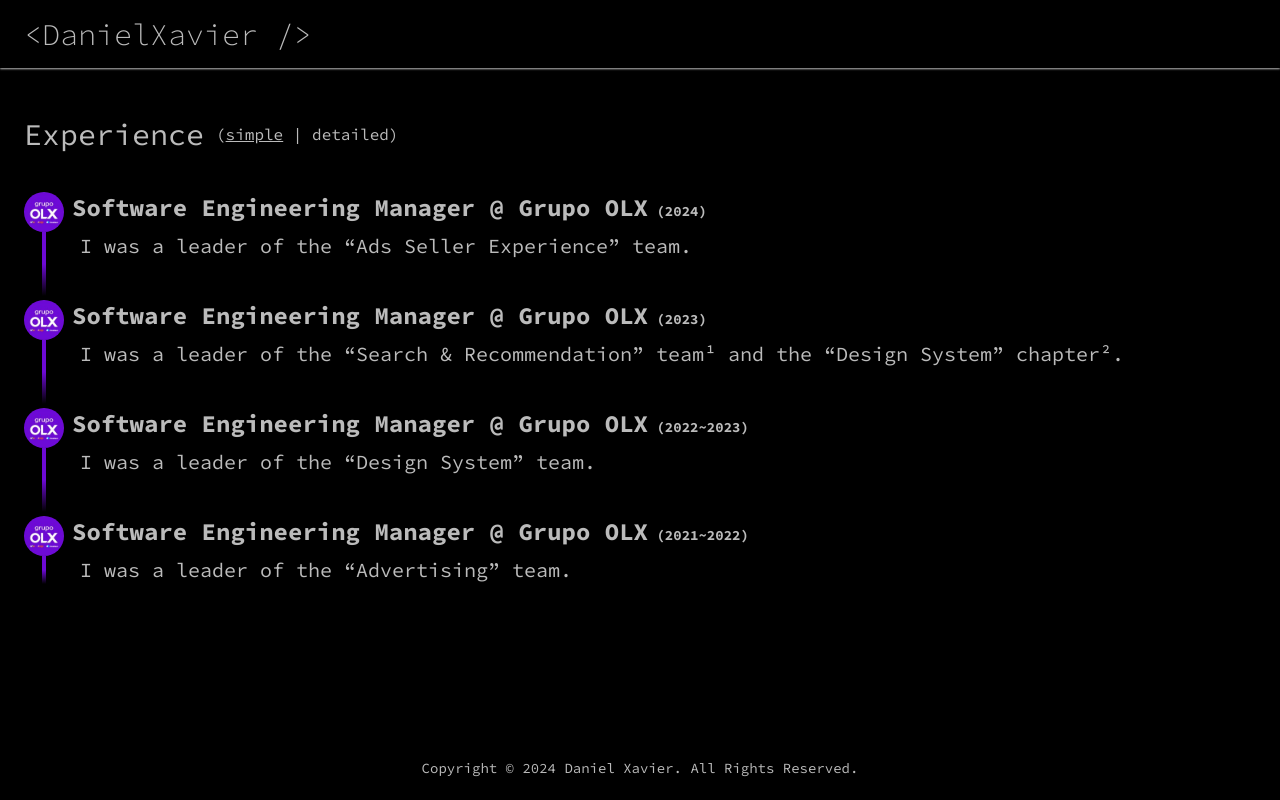
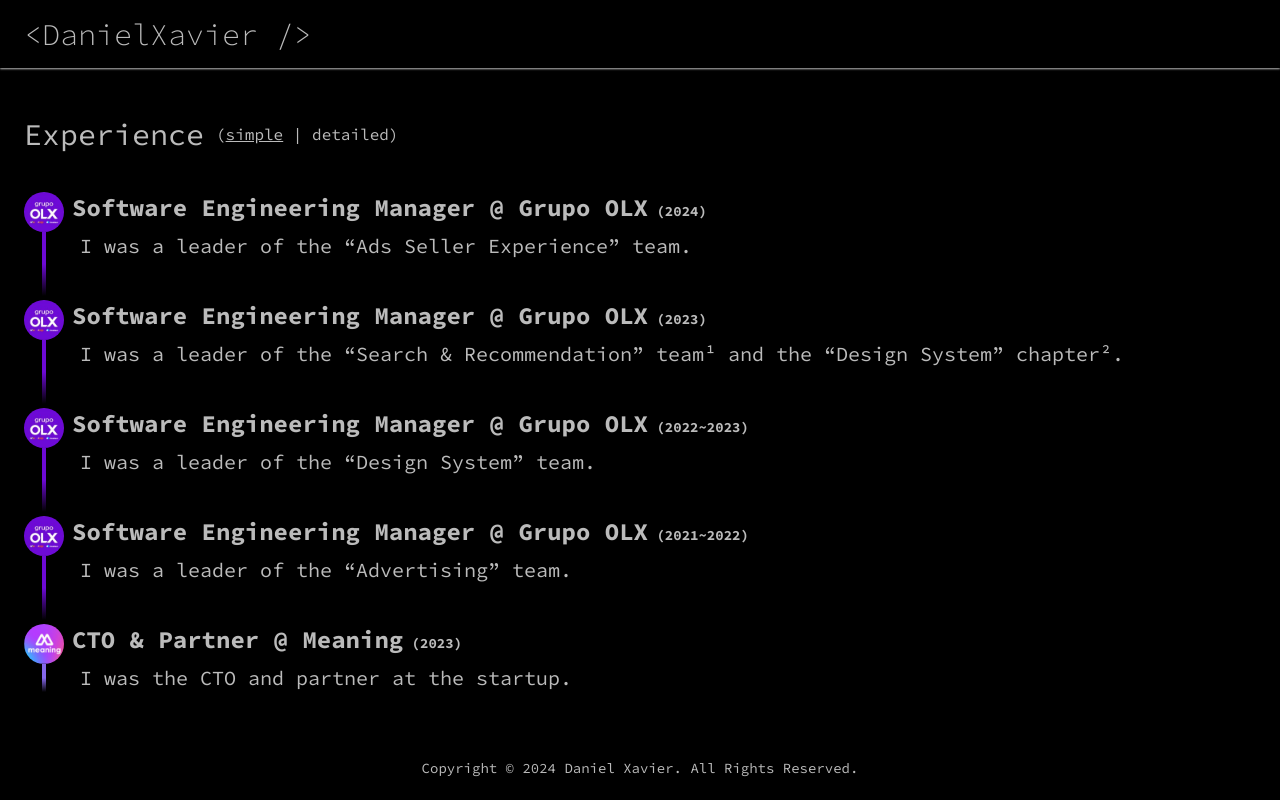
Before and after one commit to DanielJXavier/my-portfolio, a Next.js app: page /experience in a window 1280 px wide. Built offline with nearby package versions, Linux system fonts and the light colour scheme.

Commit message:
feat: add Meaning experience

```diff
--- a/src/app/experience/Experience.tsx
+++ b/src/app/experience/Experience.tsx
@@ -179,6 +179,29 @@
             To manage high expectations regarding Advertising revenue results.
           </GreatestChallenge>
         </ExperienceItem>
+        <ExperienceItem
+          from="before:from-[#8568ec]"
+          via="before:via-[#8568ec]"
+          logoPath="/meaning_logo.jpg"
+          year="2023"
+          role="CTO & Partner"
+          company="Meaning"
+          description="I was the CTO and partner at the startup."
+        >
+          <Resposibilities>
+            <li>
+              To create the technical vision and product strategy for the
+              company;
+            </li>
+            <li>To architect the solution from scratch;</li>
+            <li>To refine the technical requirements of the product;</li>
+            <li>To create a Proof of Concept project;</li>
+          </Resposibilities>
+          <GreatestChallenge>
+            To transform a very &ldquo;human&rdquo; project based on personal
+            consultancy into a system.
+          </GreatestChallenge>
+        </ExperienceItem>
       </main>
     </ExperienceContext.Provider>
   );
```
Also changed, not shown: public/meaning_logo.jpg (added).
